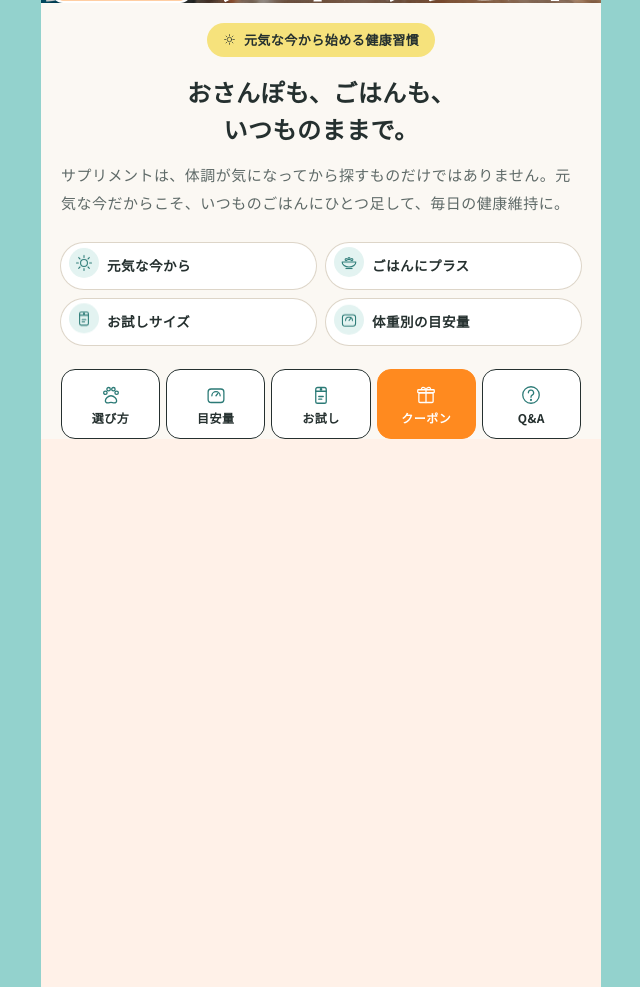
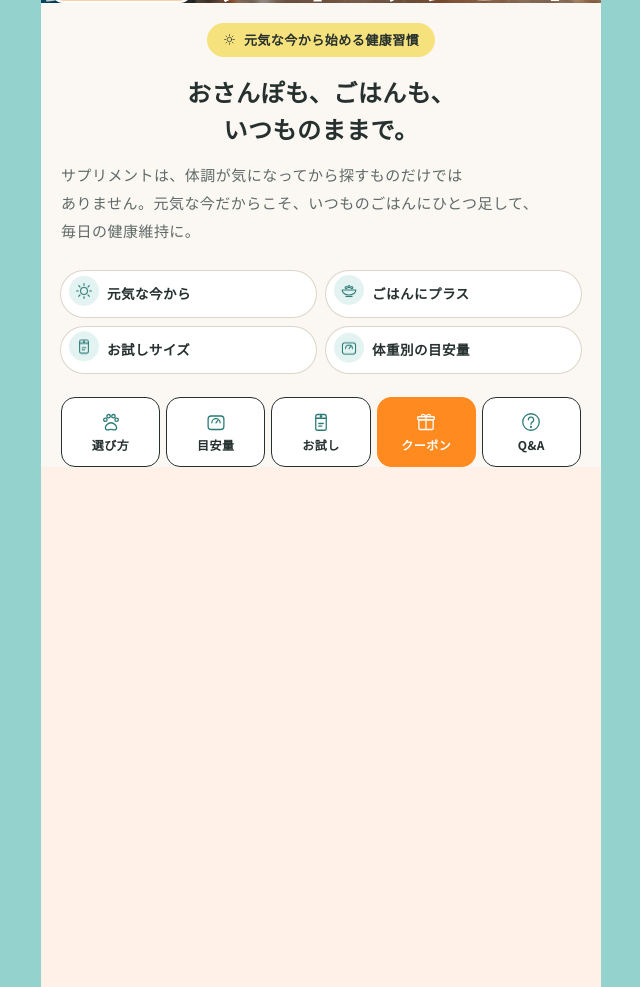
Before and after one commit to sakikohatakeyama/monolith-genki-tokushu, a plain HTML site: page index.html in a window 1280 px wide. Shown: the part 785-1772 px from the top of the page, without its empty margins (319-959 px from the left). Drawn offline with Linux system fonts and the light colour scheme.

Commit message:
見出しの改行バランスを調整（お試し4点セット・はじめに・商品キャッチ）、文節単位で折り返す設定を追加
Co-Authored-By: Claude Opus 5.5 <noreply@anthropic.com>

```diff
--- a/index.html
+++ b/index.html
@@ -478,6 +478,11 @@ section[id],header[id]{scroll-margin-top:62px}
 .fab-menu a .ic{transition:transform .2s}
 .fab-menu a:hover .ic{transform:rotate(-12deg) scale(1.1)}
 .sr{position:absolute;width:1px;height:1px;overflow:hidden;clip:rect(0 0 0 0);white-space:nowrap}
+
+/* 改行バランス */
+.h2{font-size:clamp(19px,6.1vw,28px)}
+.h2,.fv-sub,.prod-top h3,.prod-top .catch,.dt-sub,.spec .big,.chooser .k,.plan-warn,.closing p.big,.sc-b .d,.elig-note,.ti-sep small{word-break:auto-phrase;text-wrap:balance}
+.lead,.fv-lead,.spec .sm,.spec li,.dt .note,.faq .a p,.pricenote,.five-cap,.flow small,.checks li{word-break:auto-phrase;text-wrap:pretty}
 </style>
 </head>
 <body>
@@ -562,7 +567,7 @@ section[id],header[id]{scroll-margin-top:62px}
   <div class="wrap">
     <span class="en">TRIAL</span>
     <div class="num">5%OFFクーポンプレゼント対象</div>
-    <h2 class="h2" id="items-h">まずは、<br>お試し4点セットから<br>はじめてみませんか？</h2>
+    <h2 class="h2" id="items-h">まずは、お試し4点セットから<br>はじめてみませんか？</h2>
     <a class="set-card" href="https://item.rakuten.co.jp/cordy/cordy-set/?variantId=cordy-set">
       <span class="ci-badge">5%OFFクーポン プレゼント対象</span>
       <img src="https://tshop.r10s.jp/cordy/cabinet/item_img/sam/nml/trial-sum.jpg" alt="サプリメント お試し4点セット" loading="lazy">
@@ -584,7 +589,7 @@ section[id],header[id]{scroll-margin-top:62px}
   <div class="wrap">
     <span class="en">DAILY HABIT</span>
     <div class="num">01 はじめに</div>
-    <h2 class="h2" id="intro-h">「ずっと元気で<br>いてね」を、<br>毎日の<em>小さな習慣</em>に。</h2>
+    <h2 class="h2" id="intro-h">「ずっと元気でいてね」を、<br>毎日の<em>小さな習慣</em>に。</h2>
     <p class="lead">健康づくりの土台は、いつものごはん、散歩や遊び、ぐっすり眠る時間。サプリメントは、その毎日にそっと添える“もうひとつの習慣”です。</p>
     <ol class="day" aria-label="いつもの一日">
       <li class="plus"><span class="c"><svg class="ic"><use href="#i-bowl"/></svg></span><span><span class="t">あさ</span><span class="w">ごはん<small>＋ いつものフードに、サプリをひとつ</small></span></span></li>
@@ -619,7 +624,7 @@ section[id],header[id]{scroll-margin-top:62px}
         <span class="no">ITEM 01</span>
         <div class="pen">CORDY</div>
         <h3>コルディM・G</h3>
-        <p class="catch">日本産冬虫夏草を使った、犬・猫用サプリメント</p>
+        <p class="catch">日本産冬虫夏草を使った、<br>犬・猫用サプリメント</p>
       </div>
       <div class="prod-imgs">
         <figure><img src="https://image.rakuten.co.jp/cordy/cabinet/item_img/cordymg/cordy_s1-m30.jpg" alt="コルディM 30g パッケージ" loading="lazy"><figcaption>コルディM（ブルーラベル）</figcaption></figure>
@@ -651,7 +656,7 @@ section[id],header[id]{scroll-margin-top:62px}
         <span class="no">ITEM 02</span>
         <div class="pen">KRILL OIL</div>
         <h3>クリルオイル</h3>
-        <p class="catch">走る喜び、ずっと一緒に。南極オキアミ由来のオメガ3</p>
+        <p class="catch">走る喜び、ずっと一緒に。<br>南極オキアミ由来のオメガ3</p>
       </div>
       <div class="prod-imgs one">
         <figure><img src="https://image.rakuten.co.jp/cordy/cabinet/item_img/sam/nml/krilloil180sum3.jpg" alt="クリルオイル 180粒" loading="lazy"><figcaption>クリルオイル（ソフトカプセル）</figcaption></figure>
@@ -680,7 +685,7 @@ section[id],header[id]{scroll-margin-top:62px}
         <span class="no">ITEM 03</span>
         <div class="pen">PLACENTA</div>
         <h3>プラセンタ12000</h3>
-        <p class="catch">ふわっと毛並み＆肝臓サポート。国産SPF豚プラセンタ</p>
+        <p class="catch">ふわっと毛並み＆肝臓サポート。<br>国産SPF豚プラセンタ</p>
       </div>
       <div class="prod-imgs one">
         <figure><img src="https://image.rakuten.co.jp/cordy/cabinet/item_img/placenta/placenta-01-30.jpg" alt="プラセンタ12000 30g" loading="lazy"><figcaption>プラセンタ12000（粉末）</figcaption></figure>
```
